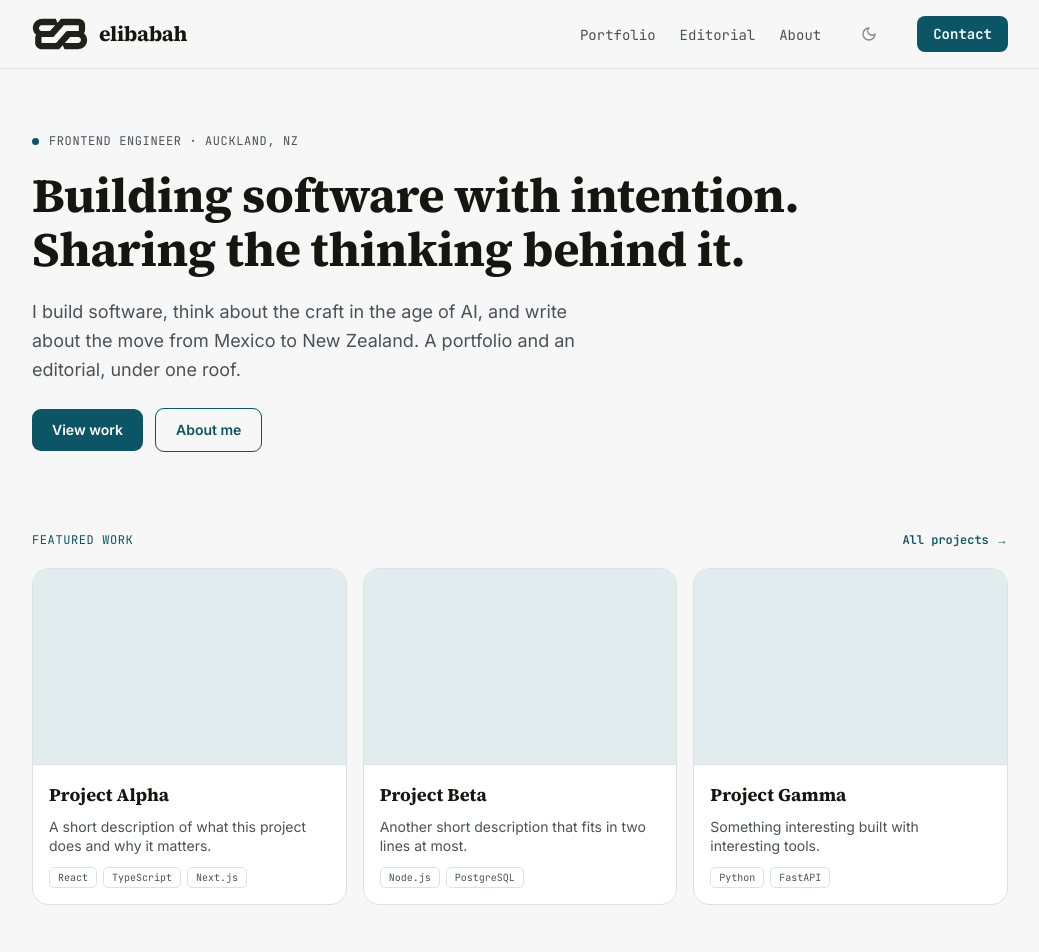
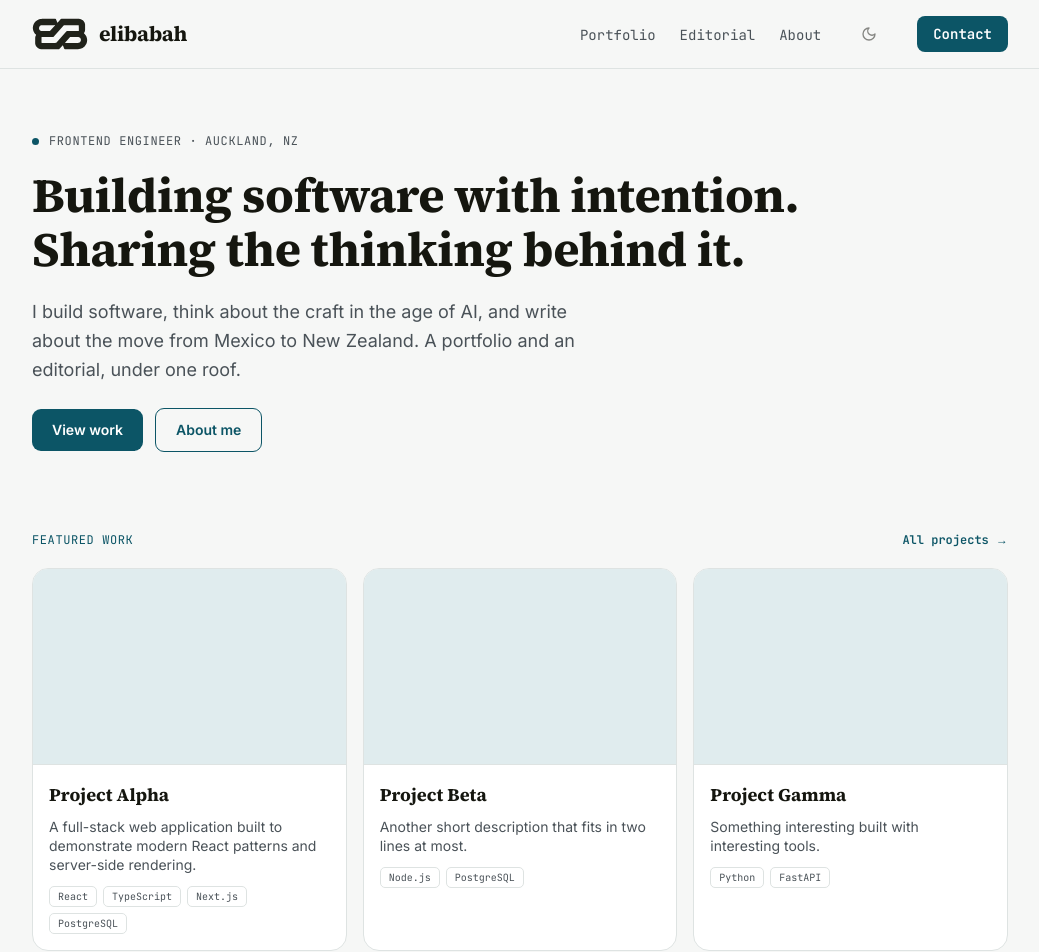
Before and after one commit to Elibabah/elibabah-web, a Next.js app: page / in a window 1280 px wide. Shown: the top 952 px of the page, without its empty margins (120-1159 px from the left). Built offline with nearby package versions, Linux system fonts and the light colour scheme.

Commit message:
add projects dynamiclly

```diff
--- a/app/page.tsx
+++ b/app/page.tsx
@@ -1,29 +1,11 @@
 import Link from "next/link";
 import { getAllArticles } from "@/lib/editorial";
-
-const highlights = [
-  {
-    title: "Project Alpha",
-    summary: "A short description of what this project does and why it matters.",
-    stack: ["React", "TypeScript", "Next.js"],
-    slug: "project-alpha",
-  },
-  {
-    title: "Project Beta",
-    summary: "Another short description that fits in two lines at most.",
-    stack: ["Node.js", "PostgreSQL"],
-    slug: "project-beta",
-  },
-  {
-    title: "Project Gamma",
-    summary: "Something interesting built with interesting tools.",
-    stack: ["Python", "FastAPI"],
-    slug: "project-gamma",
-  },
-];
+import { getAllProjects } from "@/lib/portfolio";
 
 export default function Home() {
   const latestArticles = getAllArticles().slice(0, 3);
+  const featuredProjects = getAllProjects().filter(p => p.featured);
+
 
   return (
     <main className="mx-auto w-full max-w-5xl px-6 py-16 flex flex-col gap-20">
@@ -70,11 +52,11 @@ export default function Home() {
           </Link>
         </div>
         <ul className="grid grid-cols-1 md:grid-cols-3 gap-4">
-          {highlights.map((project) => (
-            <li key={project.slug}>
+          {featuredProjects.map((project) => (
+            <li key={project.slug} className="flex flex-col">
               <Link
                 href={`/portfolio/${project.slug}`}
-                className="group flex flex-col bg-surface border border-line rounded-2xl overflow-hidden transition-[transform,box-shadow,border-color] duration-[220ms] hover:-translate-y-1 hover:shadow-[0_10px_28px_rgba(0,0,0,0.06)] hover:border-accent"
+                className="h-full group flex flex-col bg-surface border border-line rounded-2xl overflow-hidden transition-[transform,box-shadow,border-color] duration-[220ms] hover:-translate-y-1 hover:shadow-[0_10px_28px_rgba(0,0,0,0.06)] hover:border-accent"
               >
                 <div className="aspect-[16/10] bg-accent-soft border-b border-line" />
                 <div className="flex flex-col gap-2 p-4">
--- /dev/null
+++ b/content/portfolio/project-beta.mdx
@@ -0,0 +1,28 @@
+---
+title: Project Beta
+slug: project-beta
+summary: Another short description that fits in two lines at most.
+stack:
+  - Node.js
+  - PostgreSQL
+role: Backend Developer
+year: 2026
+featured: true
+links:
+  demo: null
+  repo: null
+caseStudy: null
+cover: null
+---
+
+## Overview
+
+This is the body of the project description.
+
+## What I built
+
+Describe the project here in detail.
+
+## Challenges
+
+What was technically interesting or difficult.
--- /dev/null
+++ b/content/portfolio/project-gamma.mdx
@@ -0,0 +1,28 @@
+---
+title: Project Gamma
+slug: project-gamma
+summary: Something interesting built with interesting tools.
+stack:
+  - Python
+  - FastAPI
+role: Full Stack Developer
+year: 2026
+featured: true
+links:
+  demo: null
+  repo: null
+caseStudy: null
+cover: null
+---
+
+## Overview
+
+This is the body of the project description.
+
+## What I built
+
+Describe the project here in detail.
+
+## Challenges
+
+What was technically interesting or difficult.
```
